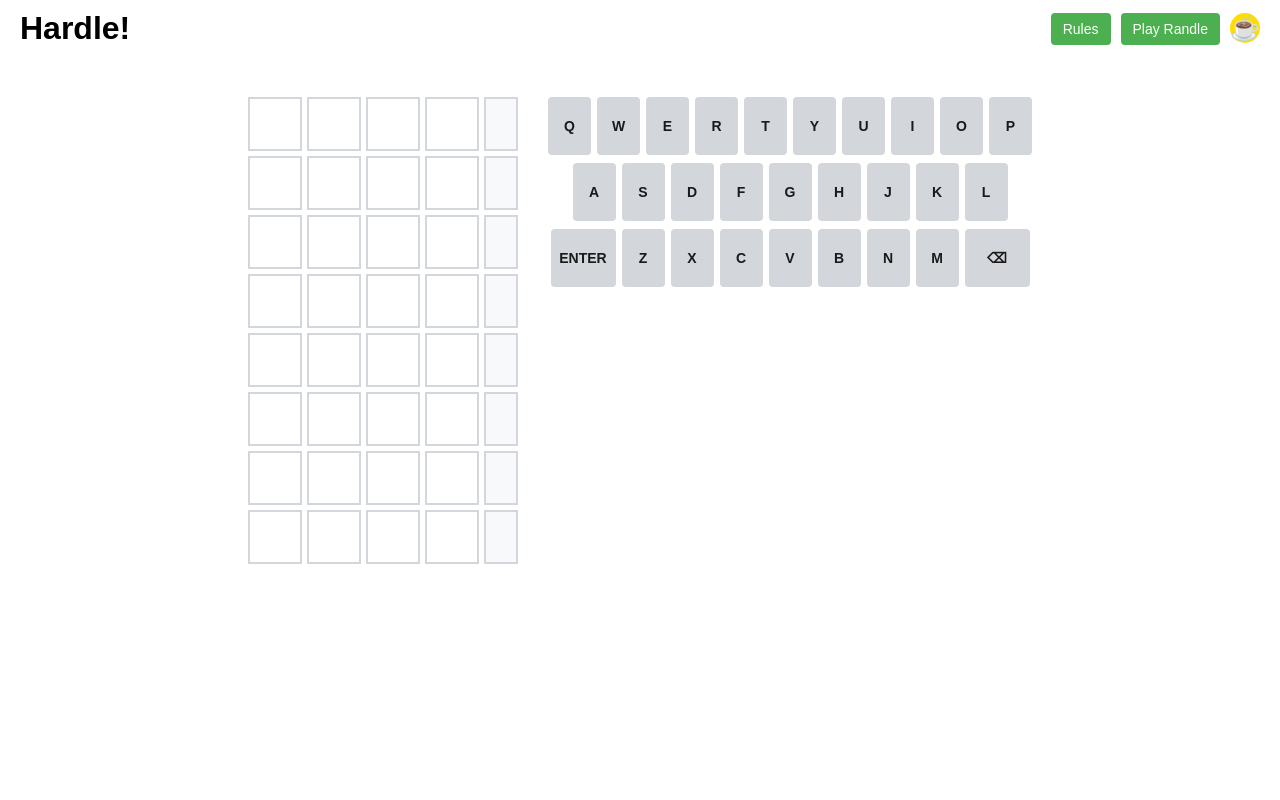
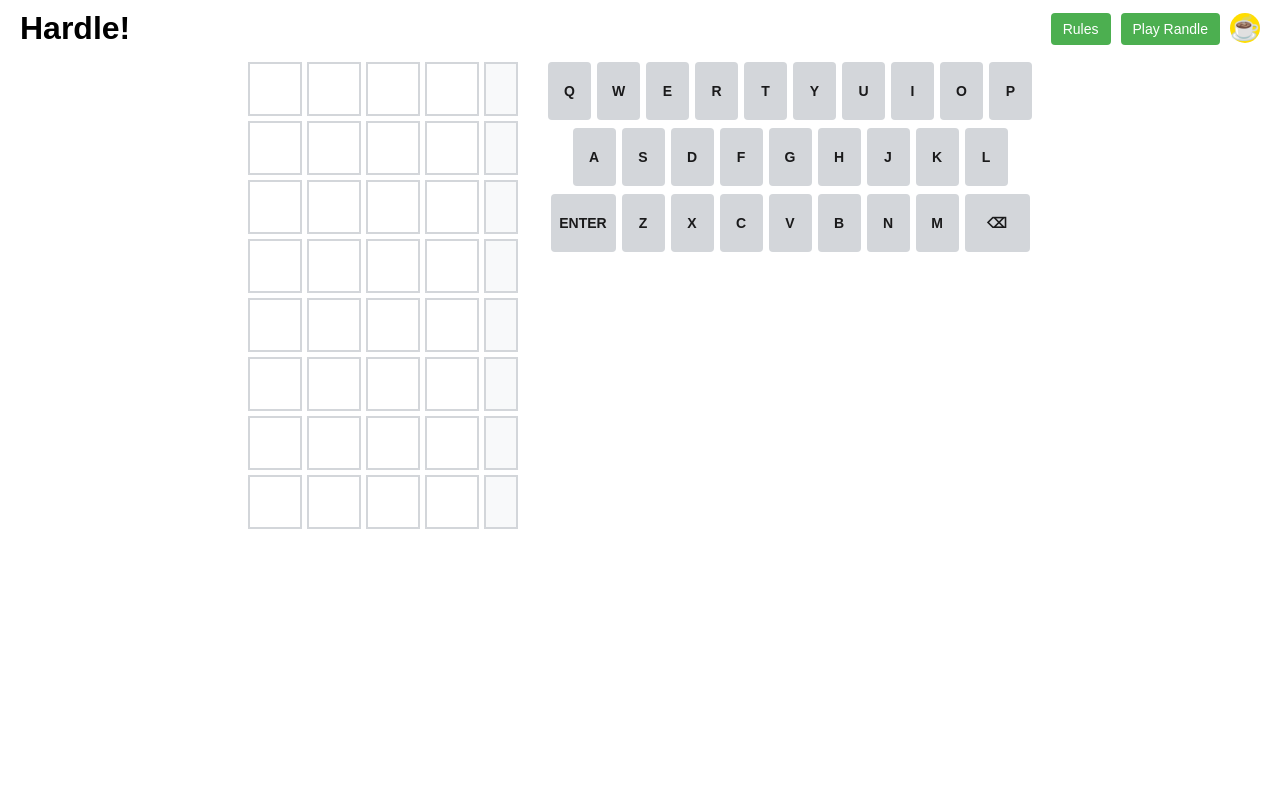
Before and after one commit to jamesdanielwhitford/deploy-test, a Flask app: page / in a window 1280 px wide. Run offline with Flask 3, Linux system fonts and the light colour scheme; some libraries are stand-ins or nearby versions.

Commit message:
Smaller screens fix

```diff
--- a/static/css/styles.css
+++ b/static/css/styles.css
@@ -3,14 +3,14 @@ body {
   font-family: Arial, sans-serif;
   margin: 0;
   padding: 0;
-  background-color: #f0f0f0;
+  background-color: white;
 }
 
 /* Full-screen game container */
 #game.full-screen {
   display: flex;
   flex-direction: column;
-  min-height: 100vh;
+  max-height: 100vh;
   width: 100%;
   box-sizing: border-box;
   padding: 10px; /* Reduced padding from 20px */
@@ -43,7 +43,7 @@ h1 {
   align-items: center;
   flex-grow: 1;
   justify-content: flex-start; /* Changed from center to push content to the top */
-  padding-top: 40px; /* Added some padding at the top */
+  padding-top: 5px; /* Added some padding at the top */
 }
 
 /* Guess grid styles */
```
